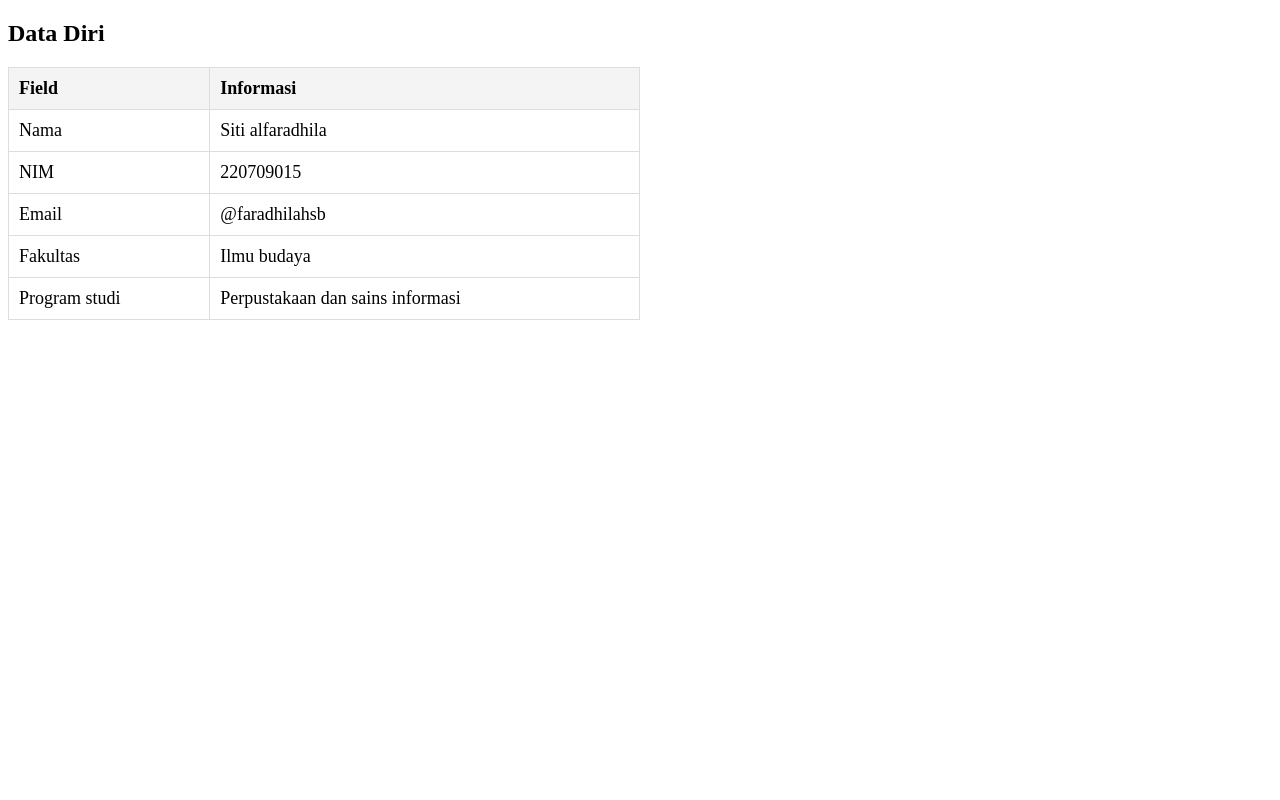
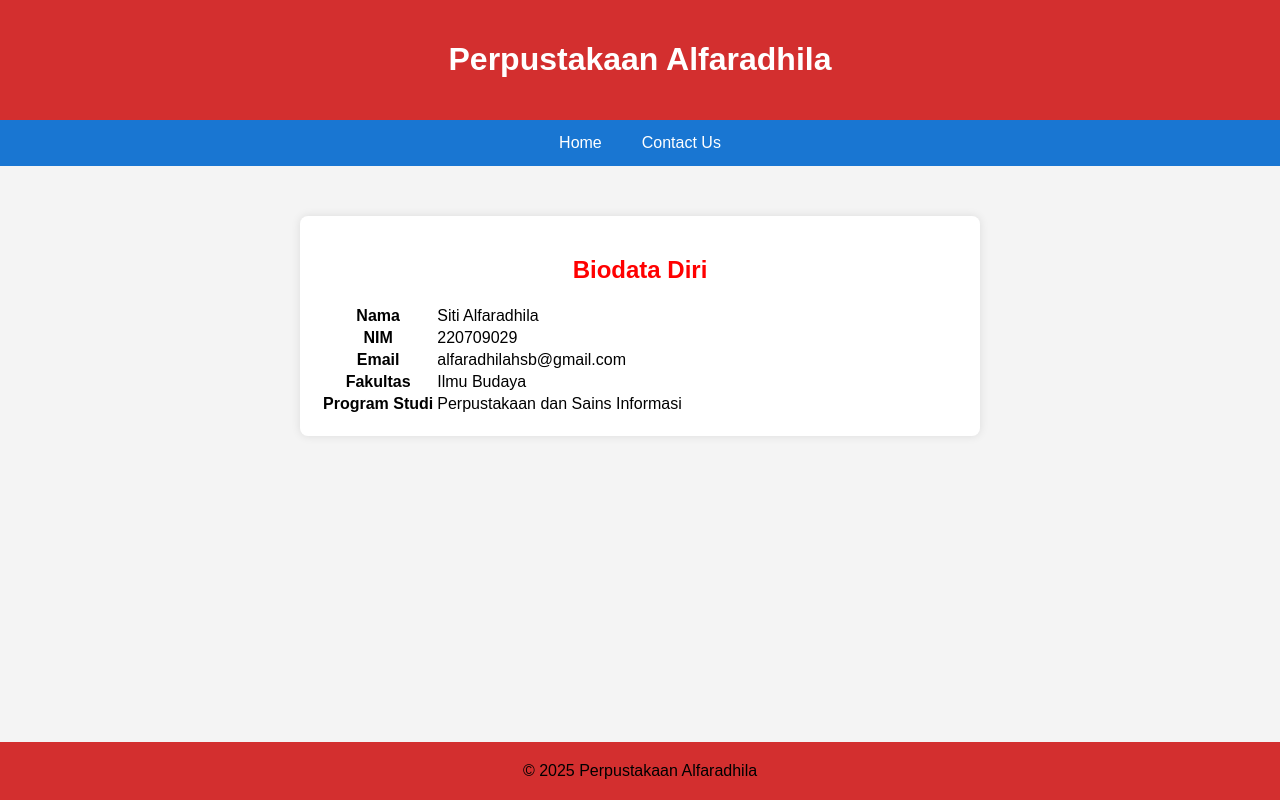
Before and after one commit to alfaradhila/alfaradhila.github.io, a plain HTML site: page about.html in a window 1280 px wide. Drawn offline with Linux system fonts and the light colour scheme.

Commit message:
Update about.html

```diff
--- a/about.html
+++ b/about.html
@@ -3,51 +3,136 @@
 <head>
     <meta charset="UTF-8">
     <meta name="viewport" content="width=device-width, initial-scale=1.0">
-    <title>Data Diri</title>
+    <meta http-equiv="X-UA-Compatible" content="ie=edge">
+    <title>Biodata Diri</title>
     <style>
-        table {
+        /* Style dasar */
+        body {
+            font-family: Arial, sans-serif;
+            margin: 0;
+            padding: 0;
+            background-color: #f4f4f4;
+        }
+
+        header {
+            background-color: #d32f2f; /* Merah */
+            color: white;
+            text-align: center;
+            padding: 20px 0;
+        }
+
+        nav {
+            background-color: #1976d2; /* Biru */
+            display: flex;
+            justify-content: center;
+        }
+
+        nav a {
+            color: white;
+            padding: 14px 20px;
+            text-decoration: none;
+            text-align: center;
+        }
+
+        nav a:hover {
+            background-color: #1565c0; /* Biru lebih gelap */
+            color: white;
+        }
+
+        .container {
+            padding: 20px;
+        }
+
+        .main-content {
+            background-color: white;
+            padding: 20px;
+            box-shadow: 0 0 10px rgba(0, 0, 0, 0.1);
+        }
+
+        footer {
+            background-color: #d32f2f; /* Merah */
+            color: white;
+            text-align: center;
+            padding: 10px 0;
+            position: fixed;
+            width: 100%;
+            bottom: 0;
+        }
+    <meta charset="UTF-8">
+    <meta name="viewport" content="width=device-width, initial-scale=1.0">
+    <title>Biodata Diri</title>
+    <style>
+        body {
+            font-family: Arial, sans-serif;
+            background-color: #f0f0f0;
+            margin: 0;
+            padding: 0;
+        }
+        .container {
             width: 50%;
-            border-collapse: collapse;
-            margin: 20px 0;
-            font-size: 18px;
-            text-align: left;
+            margin: 50px auto;
+            background-color: white;
+            padding: 20px;
+            border-radius: 8px;
+            box-shadow: 0 0 10px rgba(0, 0, 0, 0.1);
         }
-        th, td {
+        h2 {
+            text-align: center;
+            color: red;
+        }
+        label {
+            font-weight: bold;
+            color: blue;
+        }
+        p {
+            font-size: 16px;
+            margin: 10px 0;
+            color: black;
+        }
+        .info {
             padding: 10px;
-            border: 1px solid #ddd;
-        }
-        th {
-            background-color: #f4f4f4;
+            border: 1px solid #ccc;
+            border-radius: 4px;
+            background-color: #f9f9f9;
+            margin-bottom: 10px;
         }
     </style>
 </head>
 <body>
-    <h2>Data Diri</h2>
+   <header>
+        <h1>Perpustakaan Alfaradhila</h1>
+    </header>
+    <nav>
+        <a href="index.html">Home</a>
+        <a href="contact-us.html">Contact Us</a>
+    </nav>
+
+    <div class="container">
+        <h2>Biodata Diri</h2>
         <table>
             <tr>
-            <th>Field</th>
-            <th>Informasi</th>
+                <th>Nama</th>
+                <td>Siti Alfaradhila</td>
             </tr>
             <tr>
-            <td>Nama</td>
-            <td>Siti alfaradhila</td>
+                <th>NIM</th>
+                <td>220709029</td>
             </tr>
             <tr>
-            <td>NIM</td>
-            <td>220709015</td>
+                <th>Email</th>
+                <td>alfaradhilahsb@gmail.com</td>
             </tr>
             <tr>
-            <td>Email</td>
-            <td>@faradhilahsb</td>
+                <th>Fakultas</th>
+                <td>Ilmu Budaya</td>
             </tr>
             <tr>
-            <td>Fakultas</td>
-            <td>Ilmu budaya</td>
-        </tr>
-        <tr>
-            <td>Program studi</td>
-            <td>Perpustakaan dan sains informasi</td>
+                <th>Program Studi</th>
+                <td>Perpustakaan dan Sains Informasi</td>
             </tr>
         </table>
+    </div>   <footer>
+        <p>&copy; 2025 Perpustakaan Alfaradhila</p>
+    </footer>
 </body>
 </html>
```
Lines whose indentation alone changed are shown as unchanged.
